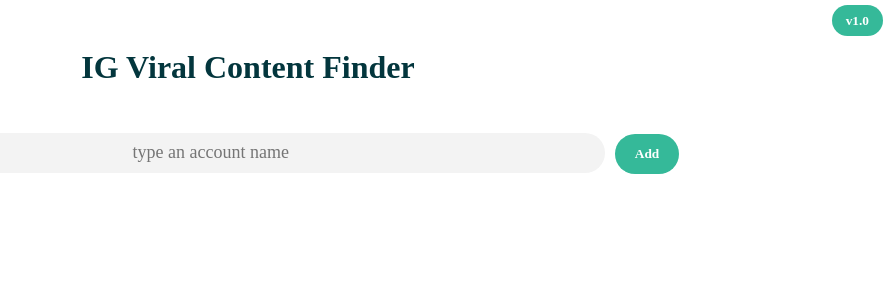
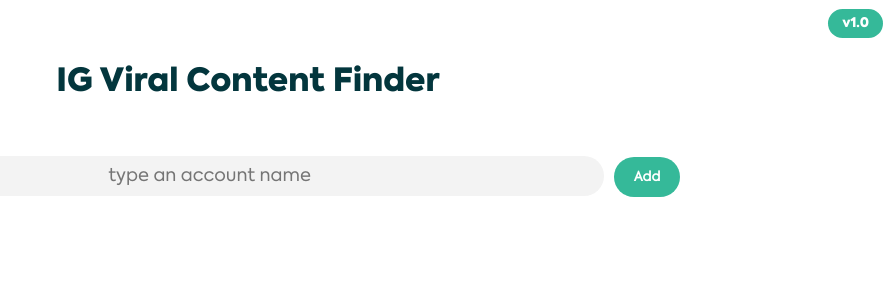
Before and after one commit to Carter4502/instagram-web-app, a React (Create React App) app: page / in a window 1280 px wide. Shown: the top 300 px of the page, without its empty margins (392-1280 px from the left). Built offline with nearby package versions, Linux system fonts and the light colour scheme.

Commit message:
support font on ios

```diff
--- a/src/index.css
+++ b/src/index.css
@@ -1,3 +1,11 @@
+@font-face {
+  font-family: "Axiforma-Black";
+  src: url('/src/fonts/converted-files/Axiforma-Black.ttf');
+}
+@font-face {
+  font-family: "Axiforma-Book";
+  src: url('/src/fonts/converted-files/Axiforma-Book.woff');
+}
 input {
   -webkit-appearance:none;
   }
@@ -27,7 +35,7 @@ code {
   width: 100%;
   text-align: center;
   color: #03363D;
-  font-family: "Axiforma Black";
+  font-family: "Axiforma-Black";
   margin-top: 20px;
 }
 
@@ -36,7 +44,7 @@ code {
   font-size: smaller;
   text-align: right;
   margin-right: 5px;
-  font-family: "Axiforma";
+  font-family: "Axiforma-Black";
 }
 .versiontxt  {
   background-color: #35B999;
@@ -59,7 +67,7 @@ code {
   margin-top: 25px;
   height: 40px;
   font-size: large;
-  font-family: "Axiforma";
+  font-family: "Axiforma-Book";
 }
 .add-account-sb:focus {
   outline: none;
@@ -78,5 +86,5 @@ code {
   color: white;
   border-radius: 5vh;
   margin-left: 10px;
-  font-family: "Axiforma";
+  font-family: "Axiforma-Book";
 }
```
Also changed, not shown: src/fonts/converted-files/Axiforma-Book.woff (added).
